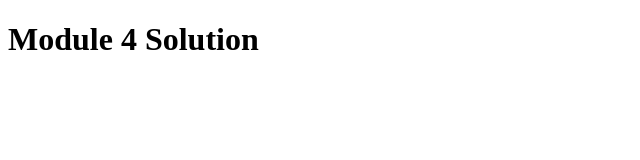
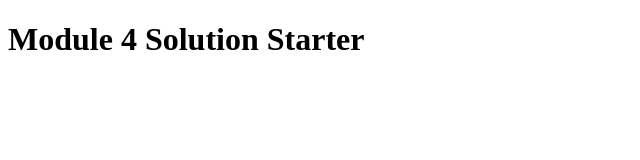
Before and after one commit to amaan-nadeem/module4-solutions, a plain HTML site: page index.html in a window 1280 px wide. Shown: the whole page, without its empty margins (0-640 px from the left). Drawn offline with Linux system fonts and the light colour scheme.

Commit message:
Update index.html

```diff
--- a/index.html
+++ b/index.html
@@ -2,16 +2,12 @@
 <html>
 <head>
   <meta charset="utf-8">
-  <title>Module 4 Solution</title>
-  <script>
-    var names = []; // DO NOT REMOVE
-  </script>
+  <title>Module 4 Solution Starter</title>
   <script src="SpeakHello.js"></script>
   <script src="SpeakGoodBye.js"></script>
   <script src="script.js"></script>
 </head>
 <body>
-  <h1>Module 4 Solution</h1>
-
+  <h1>Module 4 Solution Starter</h1>
 </body>
 </html>
```
